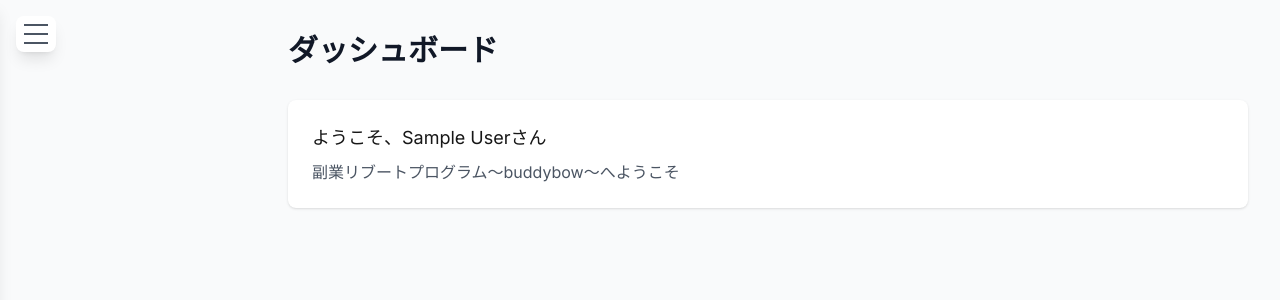
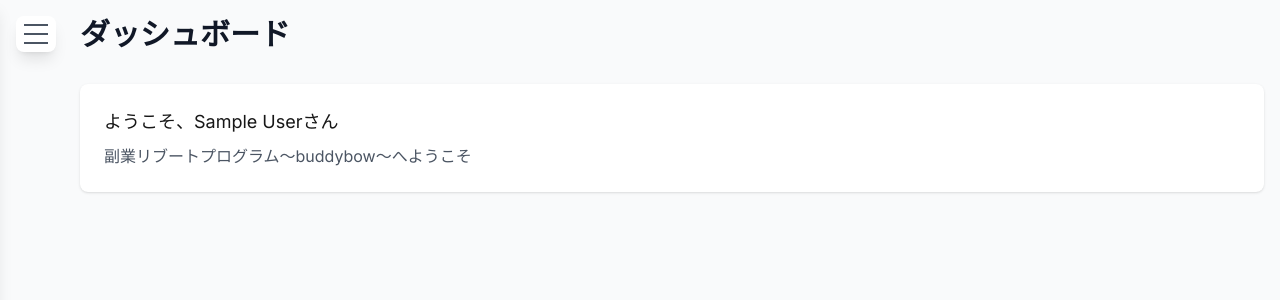
Before and after one commit to takasakimo/buddybow, a Next.js app: page /dashboard in a window 1280 px wide. Shown: the top 300 px of the page. Built offline with nearby package versions, Linux system fonts and the light colour scheme; no server answers; sample sign-in values are in the browser's storage.

Commit message:
サイドバーとコンテンツの重なりを修正

```diff
--- a/components/layout/DashboardLayout.tsx
+++ b/components/layout/DashboardLayout.tsx
@@ -8,9 +8,9 @@ export default function DashboardLayout({
   children: React.ReactNode;
 }) {
   return (
-    <div className="flex min-h-screen bg-gray-50">
+    <div className="min-h-screen bg-gray-50">
       <Sidebar />
-      <main className="flex-1 lg:ml-64 p-4 lg:p-8">
+      <main className="pt-4 pl-20 pr-4 pb-8">
         {children}
       </main>
     </div>
```
